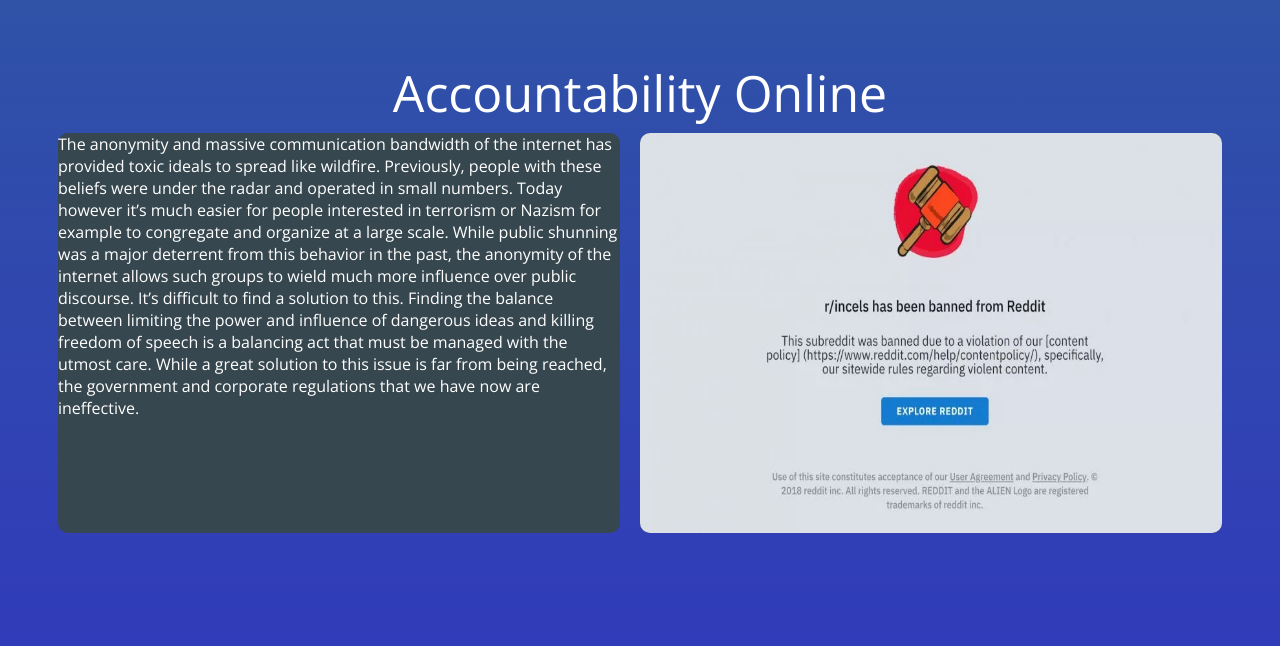
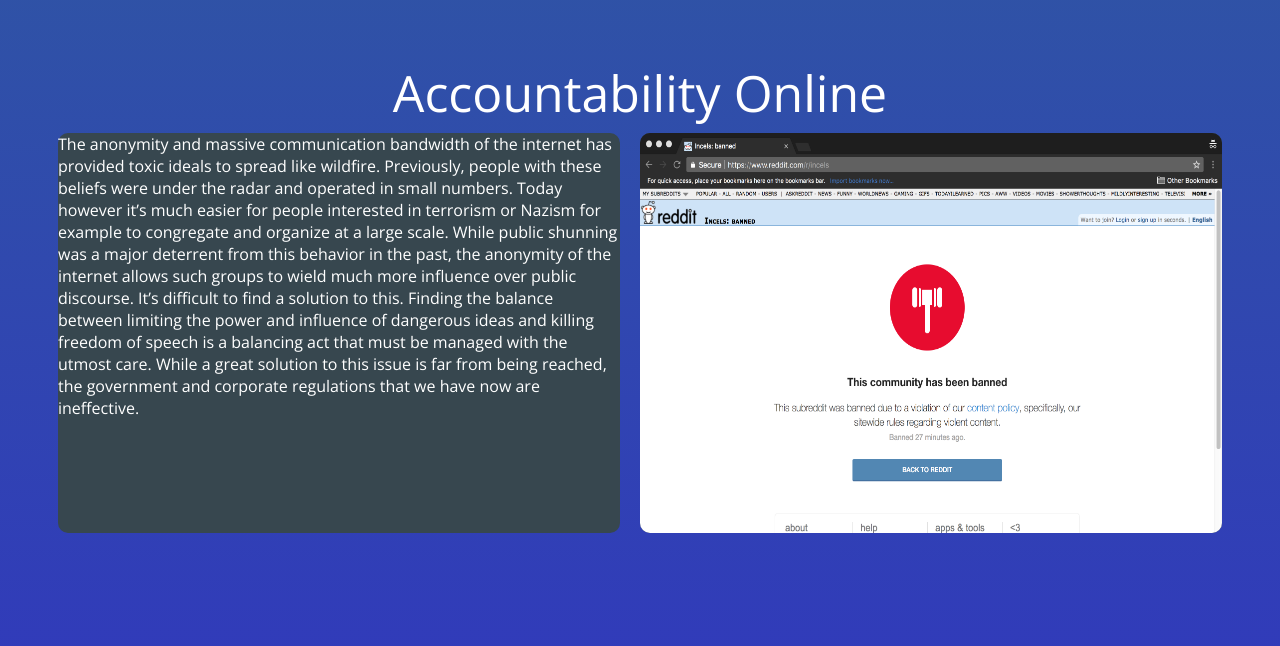
Before and after one commit to JohnHenry-Ward/CS342Declaration, a plain HTML site: page index.html in a window 1280 px wide. Shown: the part 1380-2026 px from the top of the page. Drawn offline with nearby package versions, Linux system fonts and the light colour scheme.

Commit message:
Changed imgages

```diff
--- a/index.html
+++ b/index.html
@@ -42,7 +42,7 @@
             <p class="accountabilityText">
                 The anonymity and massive communication bandwidth of the internet has provided toxic ideals to spread like wildfire. Previously, people with these beliefs were under the radar and operated in small numbers. Today however it’s much easier for people interested in terrorism or Nazism for example to congregate and organize at a large scale. While public shunning was a major deterrent from this behavior in the past, the anonymity of the internet allows such groups to wield much more influence over public discourse. It’s difficult to find a solution to this. Finding the balance between limiting the power and influence of dangerous ideas and killing freedom of speech is a balancing act that must be managed with the utmost care. While a great solution to this issue is far from being reached, the government and corporate regulations that we have now are ineffective.
             </p>
-            <img class = "accountabilityImg" alt = "img" src = "img/incels_reddit.jpg">
+            <img class = "accountabilityImg" alt = "img" src = "img/incels_reddit.png">
         </div>
         <p class = "dec3">Equal Internet Access</p>
         <div class = "access">
```
Also changed, not shown: img/ajitpai.jpg, img/fb_cambridge.jpg, img/incels_reddit.jpg (deleted), img/incels_reddit.png (added).
